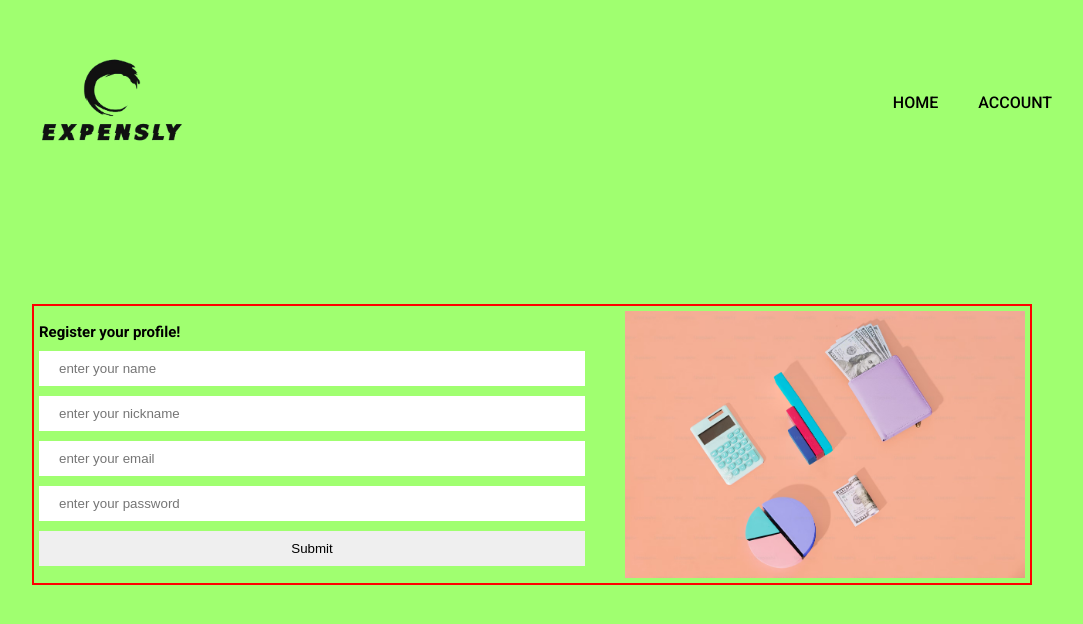
After one commit to UrosZikic/Expensly, a PHP site: page /pages/account.php in a window 1280 px wide. The commit adds this page. Shown: the top 624 px of the page, without its empty margins (108-1191 px from the left). Run offline with PHP 8.4, Linux system fonts and the light colour scheme.

Commit message:
2nd commit

```diff
--- a/components/head.php
+++ b/components/head.php
@@ -4,12 +4,12 @@
 <head>
   <meta charset="UTF-8">
   <meta name="viewport" content="width=device-width, initial-scale=1.0">
-  <title>BMM Logistics</title>
+  <title>Expensly</title>
   <link rel="preconnect" href="https://fonts.googleapis.com">
   <link rel="preconnect" href="https://fonts.gstatic.com" crossorigin>
   <link href="https://fonts.googleapis.com/css2?family=Roboto:ital,wght@0,100;0,300;0,400;0,500;0,700&display=swap"
     rel="stylesheet">
-  <link rel="stylesheet" href="styles/style.css">
+  <link rel="stylesheet" href="/styles/style.css">
 </head>
 
 <body>
--- a/components/navigation.php
+++ b/components/navigation.php
@@ -8,15 +8,13 @@
     <?php
     $nav_link_list = [
       'home',
-      'service',
-      'about',
-      'careers',
-      'contact'
+      'account',
     ];
     foreach ($nav_link_list as $n_l_l) {
       ?>
       <li>
-        <a class="turn_to_upperCase" href="/<?php echo $n_l_l ?>"><?php echo $n_l_l; ?></a>
+        <a class="turn_to_upperCase"
+          href="<?php echo $n_l_l !== "home" ? ("/pages/" . $n_l_l . ".php") : "/" ?>"><?php echo $n_l_l ?></a>
       </li>
     <?php } ?>
   </ul>
--- /dev/null
+++ b/pages/account.php
@@ -0,0 +1,21 @@
+<?php
+require_once '../components/head.php';
+
+
+?>
+<div class="registration_container d_flex flex_gap_s">
+  <form class="d_flex flex_dir_col flex_gap_xs form_width" action="<?php htmlspecialchars($_SERVER['PHP_SELF']) ?>"
+    method="post">
+    <h2>Register your profile!</h2>
+    <input type="text" name="full_name" placeholder="enter your name" required>
+    <input type="text" name="nickname" placeholder="enter your nickname" required>
+    <input type="email" name="email" placeholder="enter your email">
+    <input type="password" name="password" placeholder="enter your password" required>
+    <input type="submit">
+  </form>
+  <img src="../register_img.avif" alt="registration image">
+</div>
+
+<?php
+require_once '../components/foot.php';
+?>
--- a/styles/style.css
+++ b/styles/style.css
@@ -32,6 +32,9 @@ a:hover {
 .d_flex {
   display: flex;
 }
+.flex_dir_col {
+  flex-direction: column;
+}
 .j_flex_apart {
   justify-content: space-around;
 }
@@ -46,7 +49,9 @@ a:hover {
 .flex_gap_s {
   gap: 4rem;
 }
-
+.flex_gap_xs {
+  gap: 1rem;
+}
 /* navigation */
 nav {
   padding: 4rem 12rem;
@@ -57,3 +62,29 @@ nav {
   height: 12rem;
   object-fit: cover;
 }
+
+/* forms */
+.registration_container {
+  width: 100%;
+  max-width: 100rem;
+  margin: 10rem auto;
+  border: 2px solid red;
+  padding: 0.5rem;
+  align-items: center;
+}
+.form_width {
+  width: 100%;
+  max-width: 60rem;
+  z-index: 2;
+  justify-content: space-between;
+}
+form input {
+  padding: 1rem 2rem;
+  border: none;
+}
+
+.registration_container img {
+  width: 100%;
+  max-width: 40rem;
+  z-index: 1;
+}
```
Also changed, not shown: DB/connect.php (added, +13 -0 lines), DB/table.php (added, +21 -0 lines), pages/profile.php (added, +31 -0 lines), register_img.avif (added).
